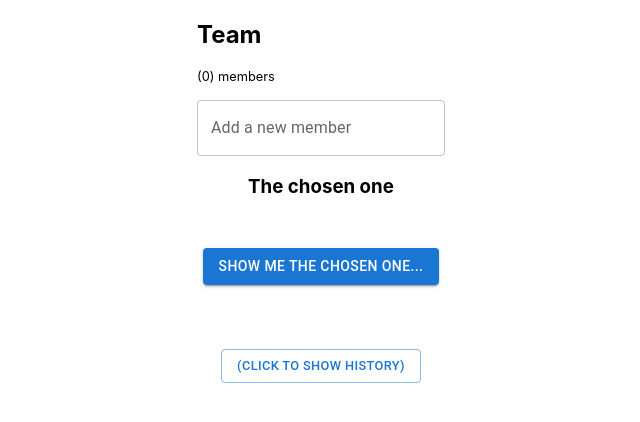
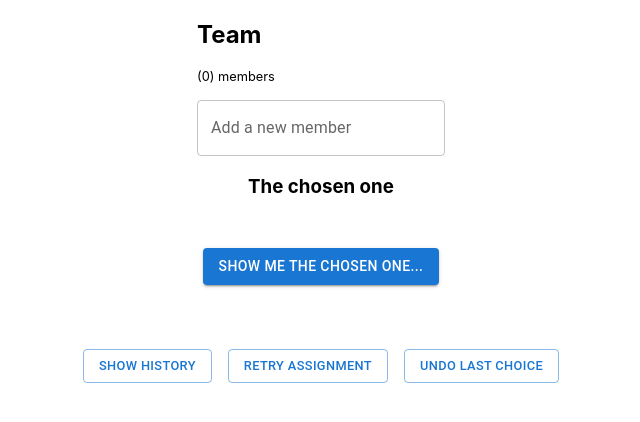
Before and after one commit to dtgoitia/whose-turn-is-it, a React (Create React App) app in the folder webapp/: page / in a window 1280 px wide. Shown: the top 422 px of the page, without its empty margins (319-959 px from the left). Built offline with nearby package versions, Linux system fonts and the light colour scheme; the HTML template or start-up script is replaced by a standard one.

Commit message:
Support reassignment and undo-last-choice

```diff
--- a/webapp/src/App.tsx
+++ b/webapp/src/App.tsx
@@ -6,7 +6,9 @@ import {
   getPeopleFromStorage,
   getHistoryFromStorage,
   Person,
-  getMemberWhoWasLessChosen,
+  undoLastChoice,
+  retryAssignment,
+  assign,
 } from "./domain";
 import storage from "./localStorage";
 import styled from "@emotion/styled";
@@ -25,12 +27,16 @@ const Page = styled.div`
   max-width: 800px;
 `;
 
-const ShowChosenOne = styled(Button)`
+const StyledButton = styled(Button)`
   margin: 2rem 0;
 `;
-const ShowHistory = styled(Button)`
+const SecondaryButton = styled(StyledButton)`
   font-size: 0.8rem;
-  margin: 2rem 0;
+`;
+
+const Buttons = styled.div`
+  display: flex;
+  column-gap: 1rem;
 `;
 
 function App() {
@@ -49,13 +55,24 @@ function App() {
   };
 
   function handleAssignRandomMember(): void {
-    const theChosenOne = getMemberWhoWasLessChosen(team, history);
+    const [theChosenOne, updatedHistory] = assign(team, history);
     setChosenMember(theChosenOne);
-    setHistory([...history, theChosenOne]);
+    setHistory(updatedHistory);
   }
 
   function handleShowHideHistory(): void {
     setShowHistory(!showHistory);
+  }
+
+  function handleUndoLastChoice(): void {
+    const updatedHistory = undoLastChoice(history);
+    setHistory(updatedHistory);
+  }
+
+  function handleRetryAssignment(): void {
+    const [theChosenOne, updatedHistory] = retryAssignment(team, history);
+    setChosenMember(theChosenOne);
+    setHistory(updatedHistory);
   }
 
   return (
@@ -64,17 +81,25 @@ function App() {
 
       <h3>The chosen one</h3>
       <TheChosenOne person={chosen} />
-      <ShowChosenOne
+      <StyledButton
         variant="contained"
         onSubmit={handleAssignRandomMember}
         onClick={handleAssignRandomMember}
       >
         Show me the chosen one...
-      </ShowChosenOne>
+      </StyledButton>
 
-      <ShowHistory variant="outlined" onClick={handleShowHideHistory}>
-        (click to {showHistory ? "hide" : "show"} history)
-      </ShowHistory>
+      <Buttons>
+        <SecondaryButton variant="outlined" onClick={handleShowHideHistory}>
+          {showHistory ? "hide" : "show"} history
+        </SecondaryButton>
+        <SecondaryButton variant="outlined" onClick={handleRetryAssignment}>
+          retry assignment
+        </SecondaryButton>
+        <SecondaryButton variant="outlined" onClick={handleUndoLastChoice}>
+          undo last choice
+        </SecondaryButton>
+      </Buttons>
       {showHistory ? <History history={history} /> : null}
     </Page>
   );
--- a/webapp/src/domain.ts
+++ b/webapp/src/domain.ts
@@ -48,14 +48,14 @@ export function getCountPerPerson(history: Person[]): PersonCount[] {
   return result;
 }
 
-export function getRandomMember(team: Set<Person>): Person {
+function getRandomMember(team: Set<Person>): Person {
   const memberList = [...team];
   const maxInt = memberList.length;
   const randomInt = Math.floor(Math.random() * maxInt);
   return memberList[randomInt];
 }
 
-export function getMemberWhoWasLessChosen(
+function getMemberWhoWasLessChosen(
   team: Set<Person>,
   history: Person[]
 ): Person {
@@ -78,3 +78,31 @@ export function getMemberWhoWasLessChosen(
 
   return getRandomMember(leastChosenPeople);
 }
+
+export function addMemberToHistory(
+  history: Person[],
+  member: Person
+): Person[] {
+  return [...history, member];
+}
+
+export function undoLastChoice(history: Person[]): Person[] {
+  return history.slice(0, -1);
+}
+
+export function assign(
+  team: Set<Person>,
+  history: Person[]
+): [Person, Person[]] {
+  const chosenOne = getMemberWhoWasLessChosen(team, history);
+  const updatedHistory = addMemberToHistory(history, chosenOne);
+  return [chosenOne, updatedHistory];
+}
+
+export function retryAssignment(
+  team: Set<Person>,
+  history: Person[]
+): [Person, Person[]] {
+  const previousHistory = undoLastChoice(history);
+  return assign(team, previousHistory);
+}
```
